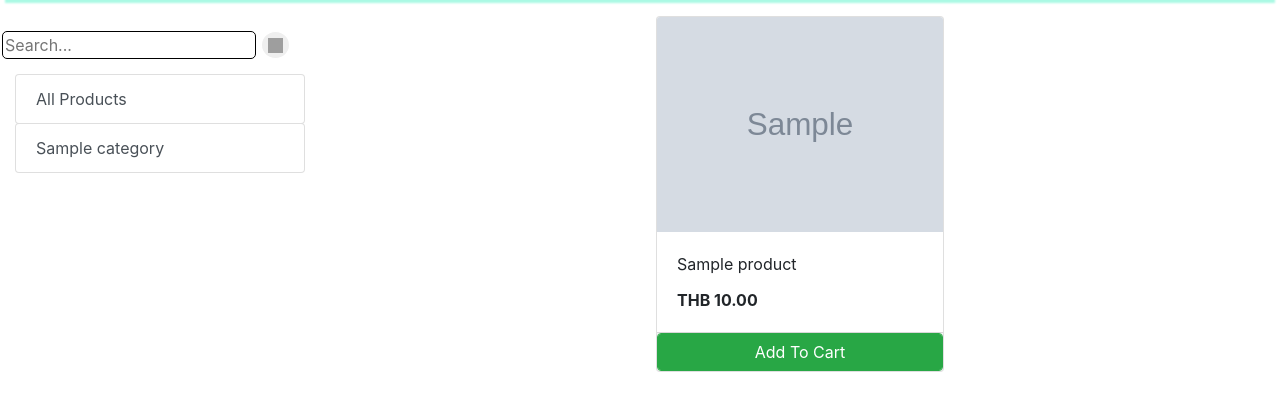
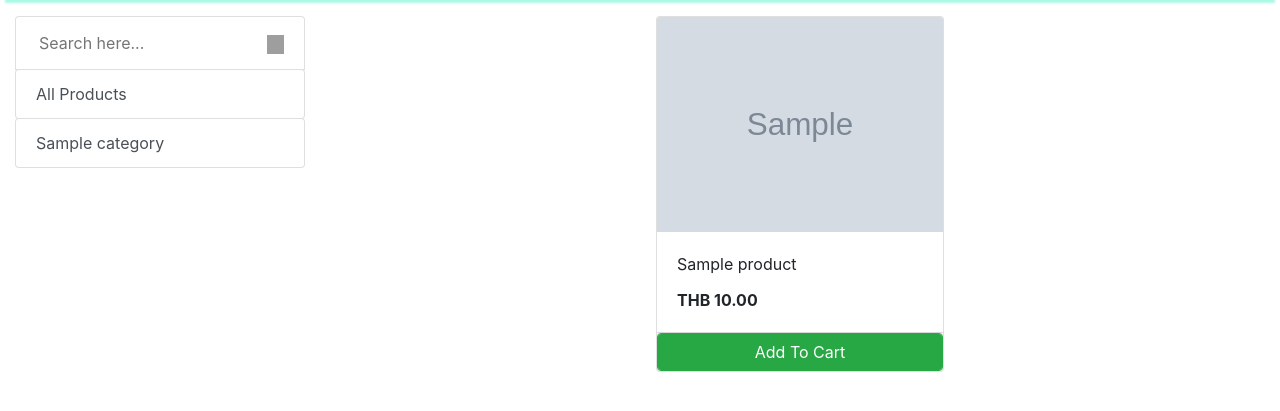
Before and after one commit to sc-matthew/Django_Website, a Django app: page /store/ in a window 1280 px wide. Shown: the part 76-487 px from the top of the page. Run offline with Django 4.2, Linux system fonts and the light colour scheme; tables that the repository leaves empty hold one stand-in row (values such as "Sample post"); grey boxes marked "Sample" are stand-in pictures; some libraries are stand-ins or nearby versions; grey boxes are pictures that could not be loaded.

Commit message:
fix_search

```diff
--- a/Buyers/templates/index.html
+++ b/Buyers/templates/index.html
@@ -11,17 +11,16 @@
 
 		<div class="col-lg-3 mx-auto">
 			<div class="list-group">
-				<form action="#" method="get"
-              		style="display:flex; justify-content: right;margin: 15px;"
-            	>
-              		<input type="text"  placeholder="Search..."
-              		style="border:1px solid black; border-radius: 5px;"
-              	>
-              		<button type="submit" style="border-radius: 50%; text-align: center; border: 1px solid white ; margin-left: 5px;">
-                		<img src="https://uxwing.com/wp-content/themes/uxwing/download/user-interface/search-icon.png"
-                  		style="width: 15px; height: 15px; margin-bottom: 3px;">
-              		</button>
-            </form>
+				<div  class="list-group-item ">
+					<form action="#" method="get" >
+						<input type="text" name="query" placeholder="Search here..." style="width: 90%; border: 1px solid white; outline: none;">
+						<span>
+					  		<img src="https://upload.wikimedia.org/wikipedia/commons/thumb/7/7e/Vector_search_icon.svg/111px-Vector_search_icon.svg.png"
+								style="width: 17px; height: 19px; float: right; margin-top: 6px;">
+						</span>
+					</form>
+				</div>
+
 
 				<a href="/" class="list-group-item list-group-item-action btn btn-outline-success">All Products</a>
 
```
